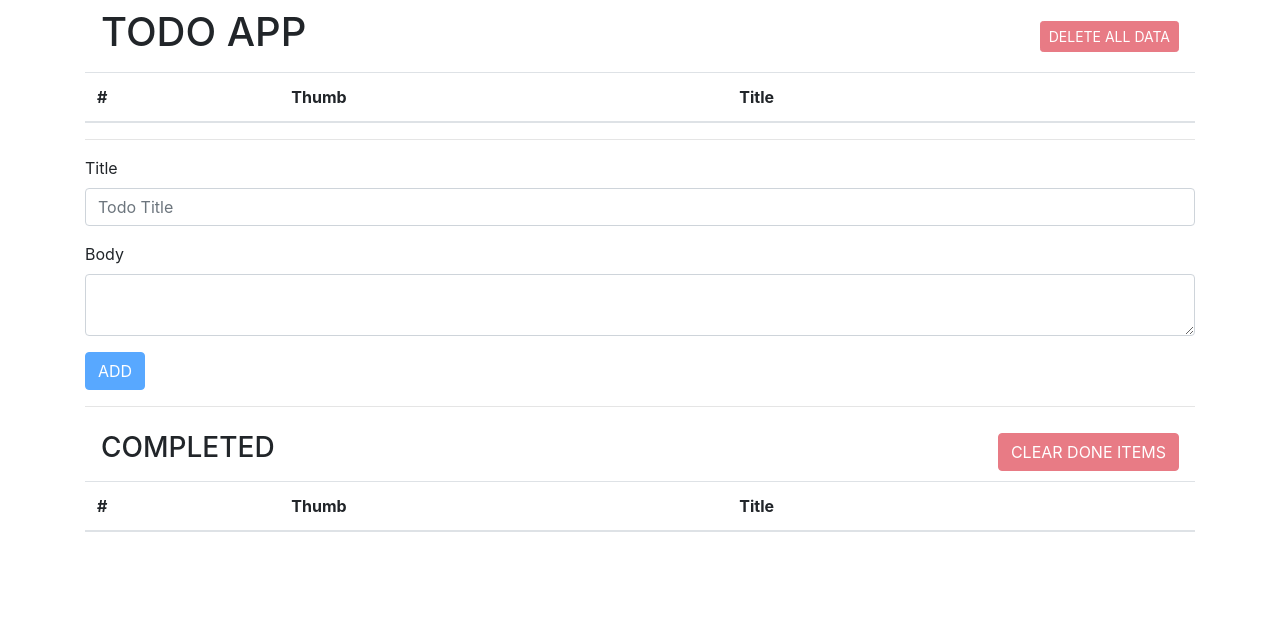
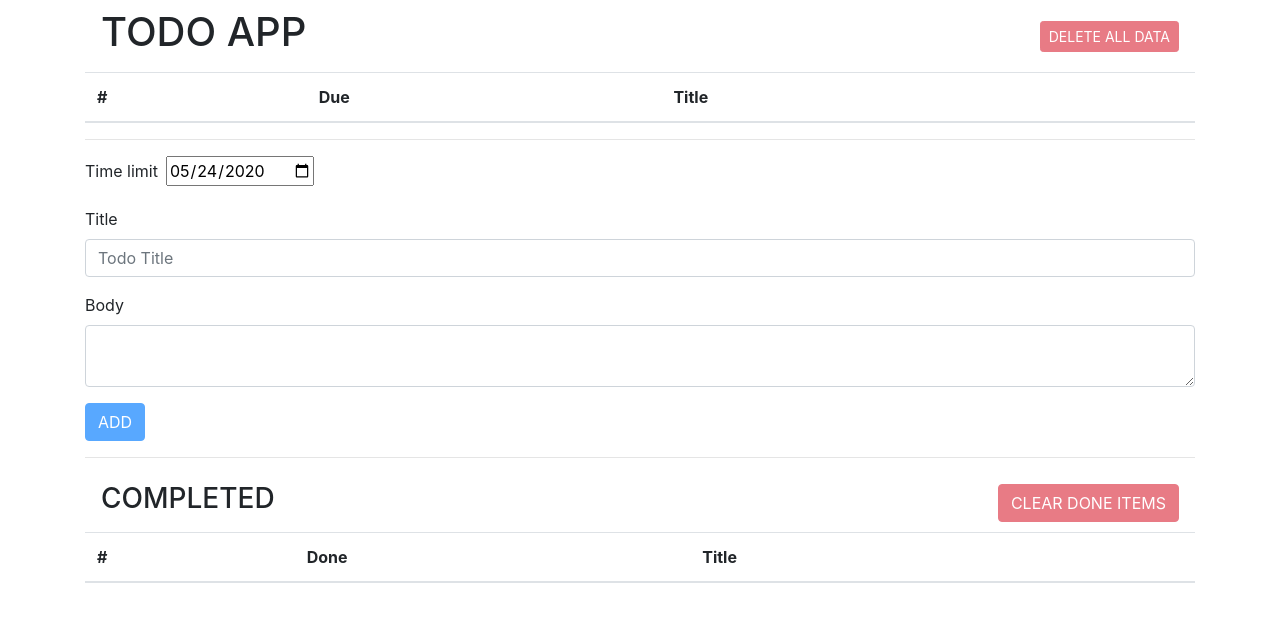
Before and after one commit to KiKiKi-KiKi/gs-task02, a React (Create React App) app: page / in a window 1280 px wide. Shown: the top 622 px of the page. Built offline with nearby package versions, Linux system fonts and the light colour scheme.

Commit message:
Feature of set a due date.

```diff
--- a/src/components/AddItemForm.jsx
+++ b/src/components/AddItemForm.jsx
@@ -1,11 +1,14 @@
 import React, { useState, useCallback, useEffect, useContext } from 'react';
 import AppContext from '../contexts/AppContext';
 import { CREATE_ITEM } from '../actions';
+import { getToday, isPastDate } from '../utils';
 
 export default function AddItemForm() {
+  const today = getToday();
   const { dispatch } = useContext(AppContext);
   const [title, setTitle] = useState('');
   const [body, setBody] = useState('');
+  const [due, setDue] = useState(today);
   const [disabled, setDisabled] = useState(true);
 
   const onValidate = useCallback((title) => {
@@ -20,14 +23,29 @@ export default function AddItemForm() {
     [],
   );
 
+  const onChangeLimit = useCallback(
+    (today) => (e) => {
+      e.preventDefault();
+      const dueDate = e.target.value;
+      const pastDate = isPastDate(today)(dueDate);
+      if (pastDate) {
+        alert('Please select today or futuer date!');
+        return;
+      }
+      setDue(dueDate);
+    },
+    [],
+  );
+
   const resetForm = useCallback(() => {
     setTitle('');
     setBody('');
-  }, []);
+    setDue(today);
+  }, [today]);
 
   const onSubmit = (e) => {
     e.preventDefault();
-    dispatch({ type: CREATE_ITEM, item: { title, body } });
+    dispatch({ type: CREATE_ITEM, item: { title, body, due } });
     resetForm();
   };
 
@@ -37,6 +55,17 @@ export default function AddItemForm() {
 
   return (
     <form>
+      <div className="form-group">
+        <label htmlFor="todo-due">Time limit</label>
+        <div className="d-inline ml-2">
+          <input
+            type="date"
+            id="todo-due"
+            value={due}
+            onChange={onChangeLimit(today)}
+          />
+        </div>
+      </div>
       <div className="form-group">
         <label htmlFor="todo-title">Title</label>
         <input
--- a/src/components/DoneItemList.jsx
+++ b/src/components/DoneItemList.jsx
@@ -31,7 +31,7 @@ export default function DoneItemList() {
         <thead>
           <tr>
             <th>#</th>
-            <th>Thumb</th>
+            <th>Done</th>
             <th>Title</th>
             <th>{/* actions */}</th>
           </tr>
--- a/src/components/Item.jsx
+++ b/src/components/Item.jsx
@@ -1,13 +1,14 @@
 import React from 'react';
+import { formatDate } from '../utils';
 
-const TodoItem = ({ index, id, thumb, title, body, onChange, onDelete }) => {
+const TodoItem = ({ index, id, title, body, due, onChange, onDelete }) => {
   return (
     <tr>
       <td>
         {index}
         <span className="d-none">{id}</span>
       </td>
-      <td>{thumb}</td>
+      <td>{due}</td>
       <td>
         <b className="todo-title">{title}</b>
         <div className="toto-body">{body}</div>
@@ -24,14 +25,14 @@ const TodoItem = ({ index, id, thumb, title, body, onChange, onDelete }) => {
   );
 };
 
-const DoneItem = ({ index, id, thumb, title, body, onChange }) => {
+const DoneItem = ({ index, id, thumb, title, body, updatedAt, onChange }) => {
   return (
     <tr>
       <td>
         {index}
         <span className="d-none">{id}</span>
       </td>
-      <td>{thumb}</td>
+      <td>{formatDate(updatedAt, 'YYYY-MM-DD hh:mm:ss')}</td>
       <td>
         <b className="todo-title">{title}</b>
         <div className="toto-body">{body}</div>
--- a/src/components/ItemsList.jsx
+++ b/src/components/ItemsList.jsx
@@ -49,7 +49,7 @@ export default function ItemsList() {
         <thead>
           <tr>
             <th>#</th>
-            <th>Thumb</th>
+            <th>Due</th>
             <th>Title</th>
             <th>{/* actions */}</th>
           </tr>
--- a/src/utils.js
+++ b/src/utils.js
@@ -1,3 +1,20 @@
+import dayjs from 'dayjs';
+
+const FORMAT = 'YYYY-MM-DD';
+
 export const timeCurrentIso8601 = () => {
   return new Date().toISOString();
 };
+
+export const getToday = () => {
+  return dayjs().format(FORMAT);
+};
+
+export const formatDate = (dateStr, format = FORMAT) => {
+  return dayjs(dateStr).format(format);
+};
+
+export const isPastDate = (referenceDate) => (date) => {
+  // today diff => 0
+  return dayjs(date).diff(referenceDate, 'days') < 0;
+};
```
